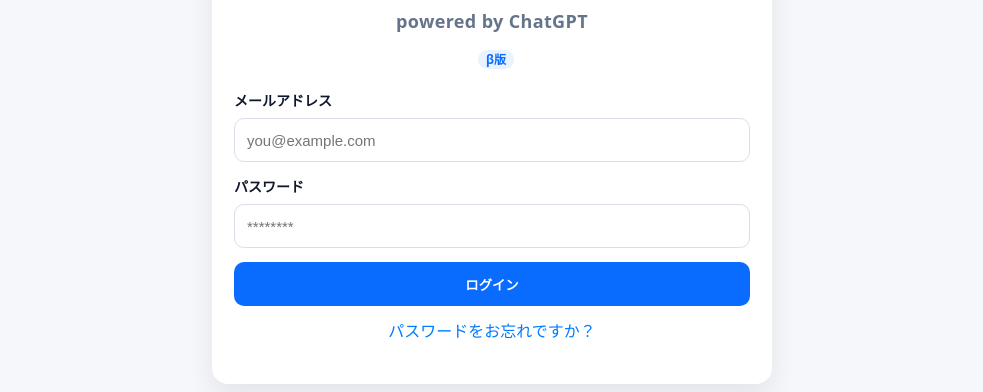
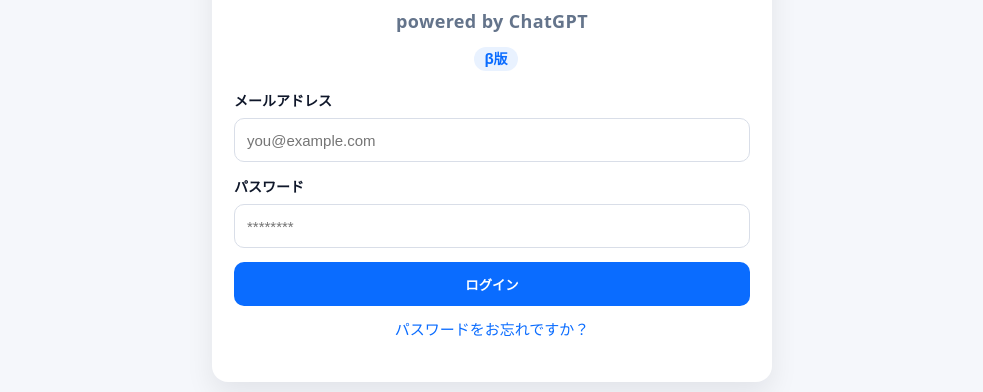
Before and after one commit to yasuhirookura/mentalgpt-react-starter, a React (Create React App) app: page /login in a window 1280 px wide. Shown: the part 205-597 px from the top of the page, without its empty margins (148-1131 px from the left). Built offline with nearby package versions, Linux system fonts and the light colour scheme.

Commit message:
feat: update src/page/LandingPage.jsx src/LoginForm.jsx src/LoginForm.css

```diff
--- a/src/LoginForm.css
+++ b/src/LoginForm.css
@@ -30,11 +30,12 @@
   font-weight: 800;
   letter-spacing: .2px;
 }
+/* β版バッジを少し大きく＆見やすく */
 .brand .beta {
   display: inline-block;
   margin-left: 8px;
-  padding: 2px 8px;
-  font-size: 12px;
+  padding: 3px 10px;   /* 2→3 / 8→10 */
+  font-size: 14px;     /* 12→14 */
   font-weight: 700;
   color: #0a6cff;
   background: #e9f2ff;
@@ -168,3 +169,19 @@
 .muted-link:hover {
   text-decoration: underline;
 }
+
+/* パスワードリセットリンク */
+.reset-link {
+  text-align: center;
+  margin-top: 12px;
+}
+
+.reset-link a {
+  color: #0a6cff;
+  font-size: 15px;
+  text-decoration: none;
+}
+
+.reset-link a:hover {
+  text-decoration: underline;
+}
--- a/src/LoginForm.jsx
+++ b/src/LoginForm.jsx
@@ -102,17 +102,9 @@ export default function LoginForm() {
         </form>
 
         {/* 🔽 ここを追加（パスワードリセットリンク） */}
-        <p style={{ textAlign: "center", marginTop: "12px" }}>
-          <a
-            href="/reset-password"
-            style={{
-              color: "#007bff",
-              textDecoration: "none",
-            }}
-          >
-            パスワードをお忘れですか？
-          </a>
-        </p>
+        <p className="reset-link">
+  <a href="/reset-password">パスワードをお忘れですか？</a>
+</p>
       </div>
     </div>
   );
--- a/src/pages/LandingPage.jsx
+++ b/src/pages/LandingPage.jsx
@@ -8,6 +8,20 @@ export default function LandingPage() {
       {/* ---------------- Hero Section ---------------- */}
       <section className="hero">
         <h1>MentalGPT</h1>
+        <span
+  style={{
+    display: 'inline-block',
+    background: '#e9f2ff',
+    color: '#0a6cff',
+    fontWeight: 700,
+    borderRadius: 8,
+    padding: '4px 10px',
+    marginTop: 8,
+    fontSize: 14
+  }}
+>
+  β版
+</span>
         <h2 className="hero-catch">
           あなたの心にやさしく寄り添う、AIメンタルサポート。
         </h2>
```
